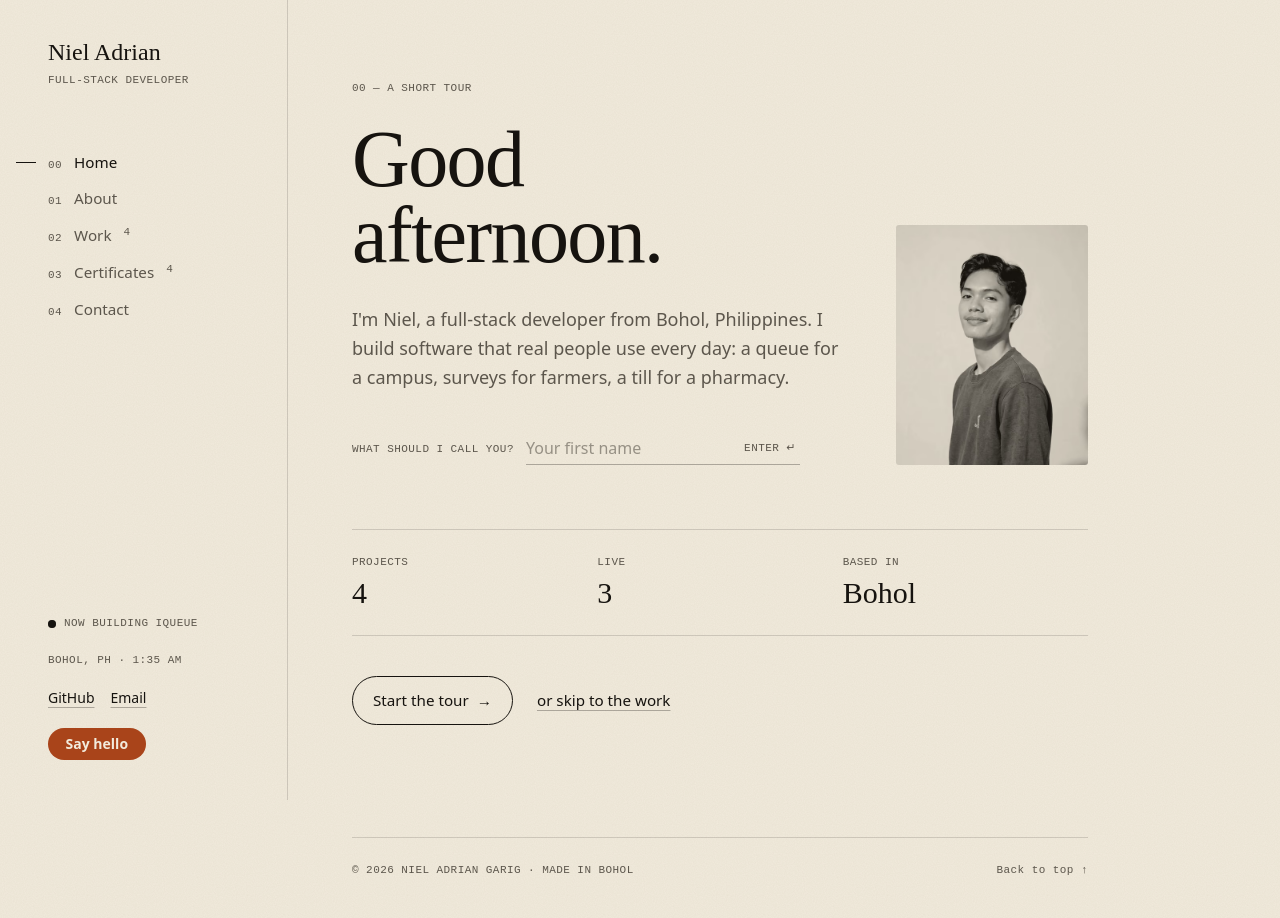
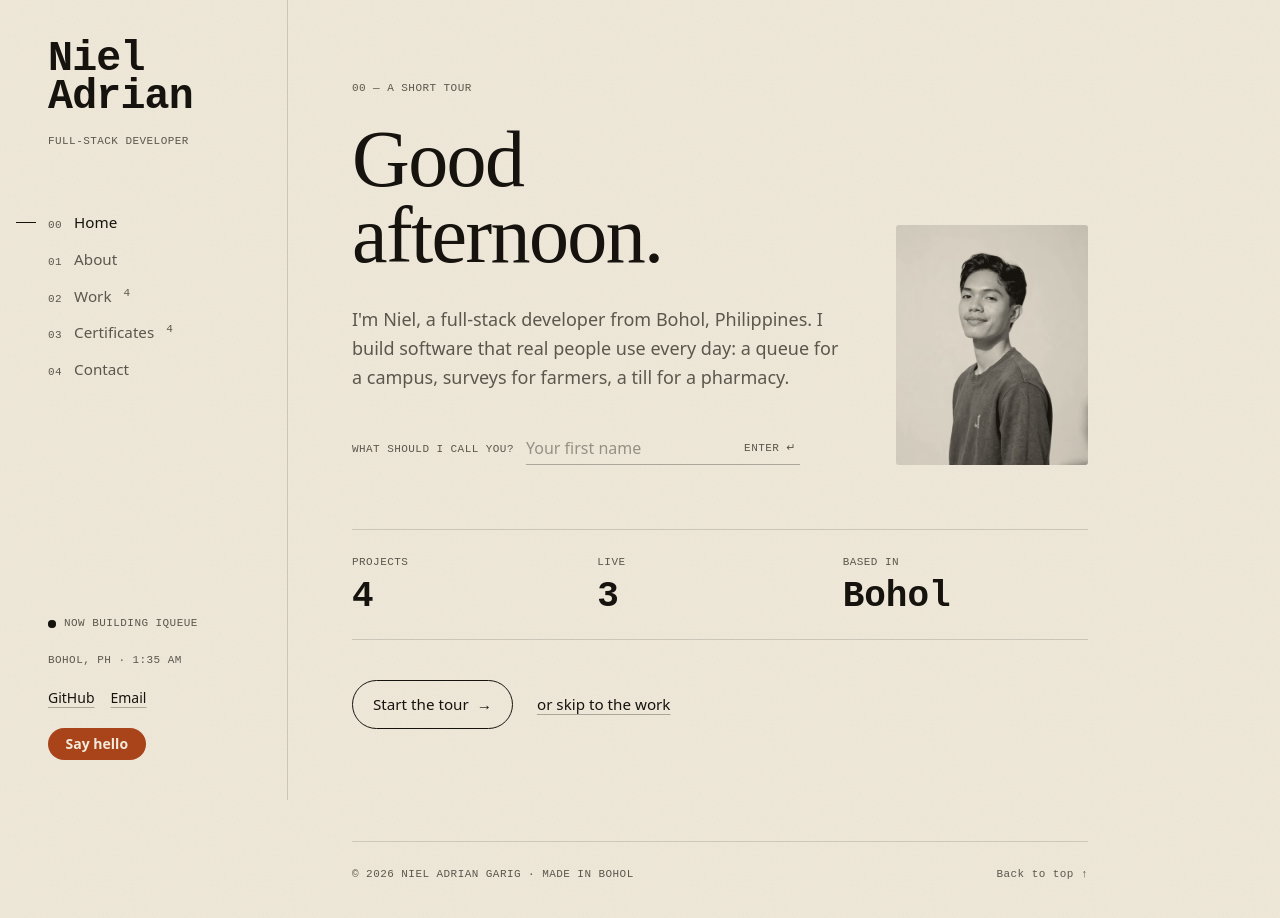
Before and after one commit to adrianniel/portfolio, a React (Vite) app: page / in a window 1280 px wide. Shown: the top 918 px of the page. Built offline with nearby package versions, Linux system fonts and the light colour scheme.

Commit message:
feat(design): use the Doto dot-matrix font for the name and numbers

```diff
--- a/package.json
+++ b/package.json
@@ -11,6 +11,7 @@
     "images": "node scripts/optimize-images.mjs"
   },
   "dependencies": {
+    "@fontsource-variable/doto": "^5.3.0",
     "@fontsource-variable/martian-mono": "^5.3.0",
     "@fontsource-variable/schibsted-grotesk": "^5.3.0",
     "@fontsource/gloock": "^5.3.0",
--- a/scripts/prerender.mjs
+++ b/scripts/prerender.mjs
@@ -1,7 +1,7 @@
 // Makes dist/index.html paint without waiting on other files:
 //  1. puts the server-rendered page into #root (no wait for JavaScript),
 //  2. inlines the stylesheet (no render-blocking request),
-//  3. preloads the two fonts used above the fold.
+//  3. preloads the fonts used above the fold.
 // Runs after `vite build` and `vite build --ssr`.
 import { readFile, rm, writeFile } from 'node:fs/promises'
 import { pathToFileURL } from 'node:url'
@@ -22,7 +22,7 @@ const link = out.match(/<link rel="stylesheet"[^>]*href="\.\/(assets\/[^"]+\.css
 if (link) {
   // Font URLs in the CSS are relative to assets/; make them relative to the page.
   const css = (await readFile(path.join(dist, link[1]), 'utf8')).replaceAll('url(./', 'url(./assets/')
-  const aboveFold = /url\(\.\/(assets\/(?:gloock-latin-400|schibsted-grotesk-latin-wght-normal)[^)]+\.woff2)\)/g
+  const aboveFold = /url\(\.\/(assets\/(?:gloock-latin-400|schibsted-grotesk-latin-wght-normal|doto-latin-full-normal)[^)]+\.woff2)\)/g
   const preloads = [...new Set([...css.matchAll(aboveFold)].map((m) => m[1]))]
     .map((href) => `<link rel="preload" href="./${href}" as="font" type="font/woff2" crossorigin>`)
     .join('\n    ')
--- a/src/components/Home.tsx
+++ b/src/components/Home.tsx
@@ -11,6 +11,12 @@ export function Home() {
 
   return (
     <article aria-labelledby="greeting">
+      {/* On phones the sidebar is folded away, so the name gets its big moment here. */}
+      <p aria-hidden="true" className="font-dot mb-10 text-[clamp(3.25rem,17vw,5rem)] leading-[0.9] font-black tracking-[-0.02em] lg:hidden">
+        Niel
+        <br />
+        Adrian
+      </p>
       <div className="grid gap-10 sm:grid-cols-[1fr_12rem] sm:items-end sm:gap-12">
         <div>
           <p className="label mb-6">00 — {name ? `A tour for ${name}` : 'A short tour'}</p>
@@ -48,15 +54,15 @@ export function Home() {
       <dl className="mt-16 grid grid-cols-3 border-y border-ink/15 py-6">
         <div>
           <dt className="label">Projects</dt>
-          <dd className="font-display mt-1 text-3xl">{projects.length}</dd>
+          <dd className="font-dot mt-2 text-4xl leading-none font-black">{projects.length}</dd>
         </div>
         <div>
           <dt className="label">Live</dt>
-          <dd className="font-display mt-1 text-3xl">{live}</dd>
+          <dd className="font-dot mt-2 text-4xl leading-none font-black">{live}</dd>
         </div>
         <div>
           <dt className="label">Based in</dt>
-          <dd className="font-display mt-1 text-3xl">Bohol</dd>
+          <dd className="font-dot mt-2 text-4xl leading-none font-black">Bohol</dd>
         </div>
       </dl>
 
--- a/src/components/Sidebar.tsx
+++ b/src/components/Sidebar.tsx
@@ -90,10 +90,11 @@ export function Sidebar({ route }: { route: Route }) {
         aria-label="Site"
         className="sticky top-0 hidden h-dvh flex-col border-r border-ink/15 px-8 py-10 lg:flex"
       >
-        <a href={to({ name: 'home' })} className="font-display text-2xl leading-none">
-          Niel Adrian
+        <a href={to({ name: 'home' })} className="font-dot text-[2.6rem] leading-[0.92] font-black tracking-[-0.02em]">
+          <span className="block">Niel</span>
+          <span className="block">Adrian</span>
         </a>
-        <p className="label mt-2">{profile.role}</p>
+        <p className="label mt-4">{profile.role}</p>
         {name && <p className="label mt-1 text-ink">Tour for {name}</p>}
 
         <nav aria-label="Main" className="mt-14">
@@ -119,7 +120,7 @@ export function Sidebar({ route }: { route: Route }) {
 
       {/* Mobile: a slim bar with a full-screen menu. */}
       <div className="sticky top-0 z-40 flex items-center justify-between border-b border-ink/10 bg-cream/85 px-5 py-3.5 backdrop-blur-md lg:hidden">
-        <a href={to({ name: 'home' })} className="font-display text-xl leading-none">
+        <a href={to({ name: 'home' })} className="font-dot text-[1.4rem] leading-none font-black">
           Niel Adrian
         </a>
         <div className="flex items-center gap-4">
@@ -142,7 +143,7 @@ export function Sidebar({ route }: { route: Route }) {
       >
         <div className="grain flex h-full flex-col px-5 py-3.5">
           <div className="flex items-center justify-between">
-            <span className="font-display text-xl leading-none">Niel Adrian</span>
+            <span className="font-dot text-[1.4rem] leading-none font-black">Niel Adrian</span>
             <button
               type="button"
               onClick={close}
--- a/src/components/View.tsx
+++ b/src/components/View.tsx
@@ -14,9 +14,9 @@ type Props = {
 export function View({ number, kicker, title, next, children }: Props) {
   return (
     <article aria-labelledby="view-title">
-      <p className="label mb-8 flex justify-between">
-        <span>{number}</span>
-        <span>{kicker}</span>
+      <p className="mb-8 flex items-end justify-between">
+        <span className="font-dot text-3xl leading-none font-black">{number}</span>
+        <span className="label">{kicker}</span>
       </p>
       <Reveal
         key={title}
--- a/src/index.css
+++ b/src/index.css
@@ -4,6 +4,7 @@
 @import "@fontsource/gloock/latin-400.css";
 @import "@fontsource-variable/schibsted-grotesk/wght.css";
 @import "@fontsource-variable/martian-mono/wght.css";
+@import "@fontsource-variable/doto/full.css";
 
 /*
  * Palette: cream and ink get along; ember (burnt orange) does not.
@@ -20,6 +21,8 @@
   --font-display: "Gloock", "Times New Roman", serif;
   --font-sans: "Schibsted Grotesk Variable", ui-sans-serif, system-ui, sans-serif;
   --font-mono: "Martian Mono Variable", ui-monospace, monospace;
+  /* Dot-matrix face for the name and numbers, a nod to the cursor swarm. */
+  --font-dot: "Doto Variable", ui-monospace, monospace;
 
   --ease-out-expo: cubic-bezier(0.16, 1, 0.3, 1);
 }
```
Also changed, not shown: 1 other file (tests, documents, lock files or other folders).
